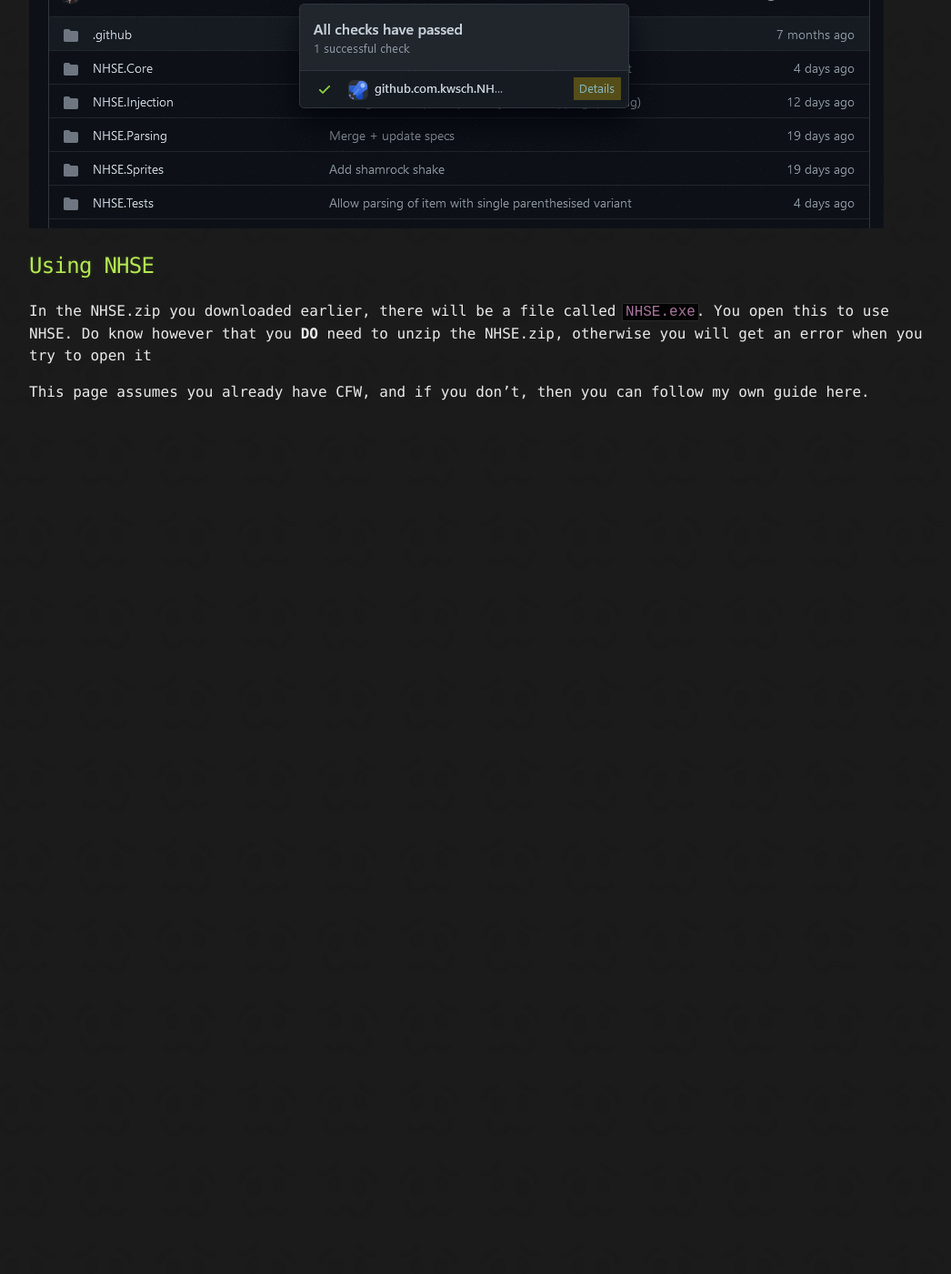
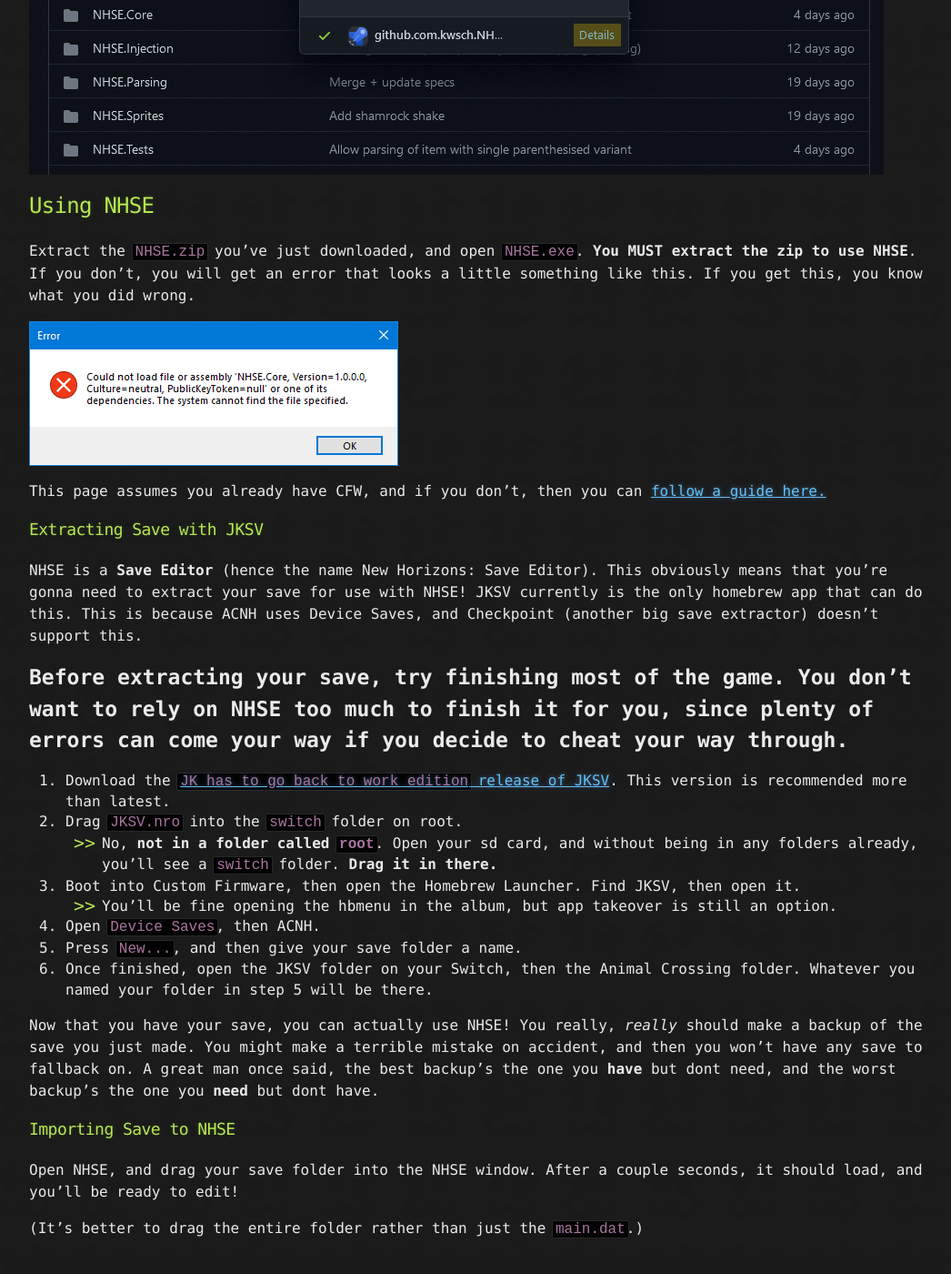
Before and after one commit to inconsistent-dg/AC-Modding, a Jekyll site: the page built from ACNH/NHSE.md, in a window 1280 px wide and 1400 px high, scrolled down 2213 px. Shown: the whole window at 91% size, without its empty margins (108-1154 px from the left). Built offline with Jekyll 4.4.1, drawn with Linux system fonts in a browser that asks for light colours; our own code applies the rules of GitHub Pages for plain Markdown files; before the commit the page ends 2676 px from its top, so only the background shows below that; some of the changed text lies outside the part shown.

Commit message:
am i being too pushy?
updated the NHSE page

```diff
--- a/ACNH/NHSE.md
+++ b/ACNH/NHSE.md
@@ -15,13 +15,13 @@
 
 There are 2 ways to download NHSE. The easiest is shown first
 
-1. Go to https://berichan.github.io/GetNHSE/, and click the BIG button that says `Download Latest NHSE Version`. This will download a .zip, and inside it will be NHSE and all of the needed files for it. When trying to use it, make sure you **UNZIP THE NHSE.zip** before you try to open the NHSE.exe, otherwise you will get an error.
+1. Go to https://berichan.github.io/GetNHSE/, and click the BIG button that says `Download Latest NHSE Version`. This will download a .zip, and inside it will be NHSE and all of the needed files for it.
 
-[![GetNHSE](../assets/images/NH/GetNHSE.png)](https://berichan.github.io/GetNHSE/)
+<img align="center" src="../assets/images/NH/GetNHSE.png">
 
 <sub>Everything inside NHSE (as of the time writing this). If your folder does not have everything shown in this screenshot, then you should probably try downloading NHSE again.</sub>
 
-<img src="../assets/images/NH/NHSEContents.png">
+<img align="center" src="../assets/images/NH/NHSEContents.png">
 
 2. Downloading compiled buids (info taken from [kurts wiki](https://github.com/kwsch/NHSE/wiki/Downloading-Compiled-Builds))
 
@@ -37,10 +37,41 @@ A gif tutorial is shown, to help out a bit
 
 - Click the 3 dots to the right, then click "Download Artifacts"
 
-<img src="../assets/images/NH/Artifacts.gif">
+<img align="center" src="../assets/images/NH/Artifacts.gif">
 
 ## Using NHSE
 
-In the NHSE.zip you downloaded earlier, there will be a file called `NHSE.exe`. You open this to use NHSE. Do know however that you **DO** need to unzip the NHSE.zip, otherwise you will get an error when you try to open it
+Extract the `NHSE.zip` you've just downloaded, and open `NHSE.exe`. **You MUST extract the zip to use NHSE**. If you don't, you will get an error that looks a little something like this. If you get this, you know what you did wrong.
 
-This page assumes you already have CFW, and if you don't, then you can follow my own guide here.
+<img align="center" src="../assets/images/NH/NHShitE.png">
+
+This page assumes you already have CFW, and if you don't, then you can [follow a guide here.](../switch-guide)
+
+### Extracting Save with JKSV
+
+NHSE is a **Save Editor** (hence the name New Horizons: Save Editor). This obviously means that you're gonna need to extract your save for use with NHSE! JKSV currently is the only homebrew app that can do this. This is because ACNH uses Device Saves, and Checkpoint (another big save extractor) doesn't support this.
+
+<big><big>**Before extracting your save, try finishing most of the game. You don't want to rely on NHSE too much to finish it for you, since plenty of errors can come your way if you decide to cheat your way through.**</big></big>
+
+1. Download the [`JK has to go back to work edition` release of JKSV](https://github.com/J-D-K/JKSV/releases/download/06.07.2020/JKSV.nro). This version is recommended more than latest.
+2. Drag `JKSV.nro` into the `switch` folder on root.
+   - No, **not in a folder called `root`**. Open your sd card, and without being in any folders already, you'll see a `switch` folder. **Drag it in there.**
+3. Boot into Custom Firmware, then open the Homebrew Launcher. Find JKSV, then open it.
+   - You'll be fine opening the hbmenu in the album, but app takeover is still an option.
+4. Open `Device Saves`, then ACNH.
+5. Press `New...`, and then give your save folder a name.
+6. Once finished, open the JKSV folder on your Switch, then the Animal Crossing folder. Whatever you named your folder in step 5 will be there.
+
+Now that you have your save, you can actually use NHSE! You really, *really* should make a backup of the save you just made. You might make a terrible mistake on accident, and then you won't have any save to fallback on. A great man once said, the best backup's the one you **have** but dont need, and the worst backup's the one you **need** but dont have.
+
+### Importing Save to NHSE
+
+Open NHSE, and drag your save folder into the NHSE window. After a couple seconds, it should load, and you'll be ready to edit!
+
+(It's better to drag the entire folder rather than just the `main.dat`.)
+
+<img align="center" src="../assets/images/NH/NHSE_SaveDrag.gif">
+
+## Players Tab
+
+hold on give me a second i need to finish the rest
```
Also changed, not shown: assets/images/NH/NHSE_SaveDrag.gif (added), assets/images/NH/NHShitE.png (added).
